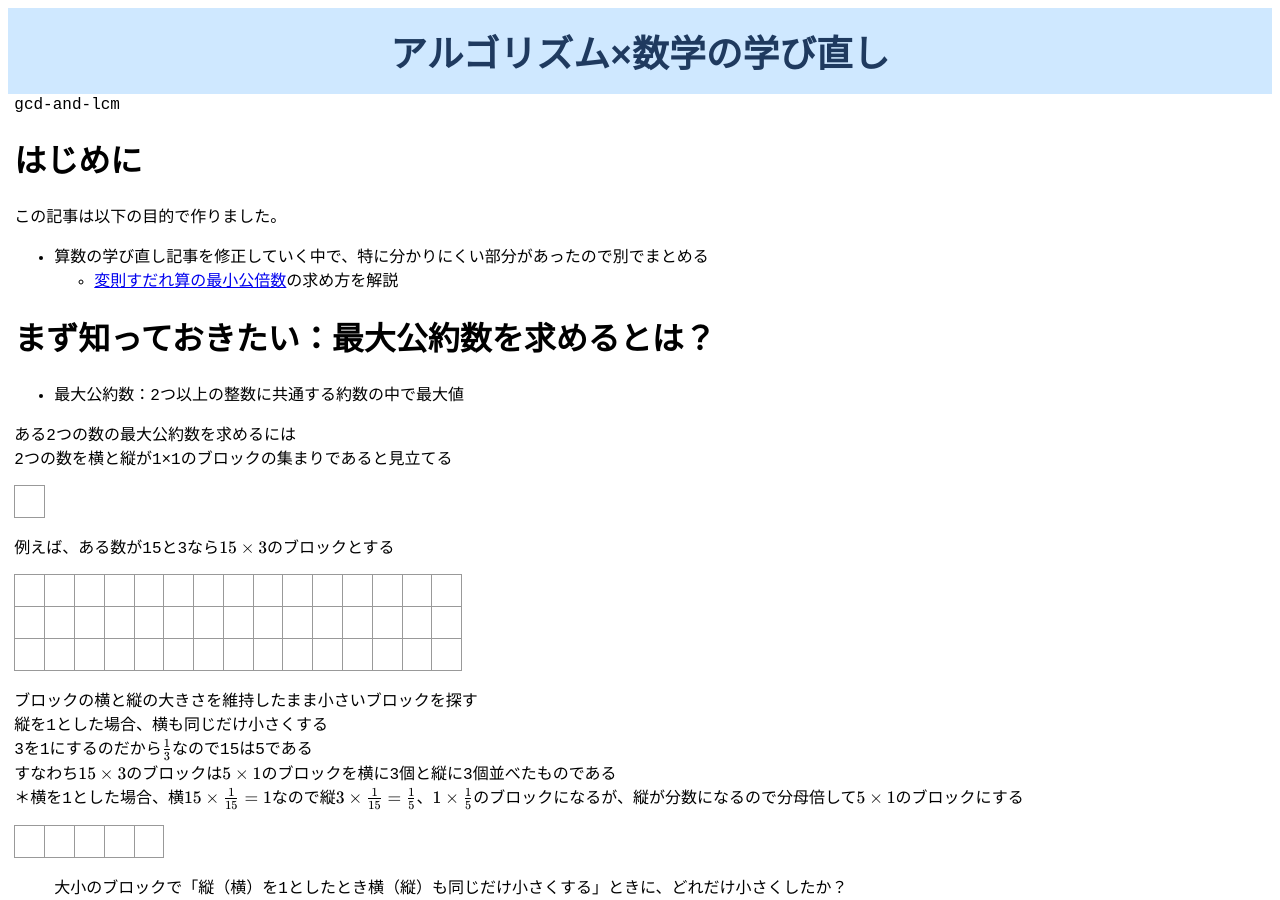
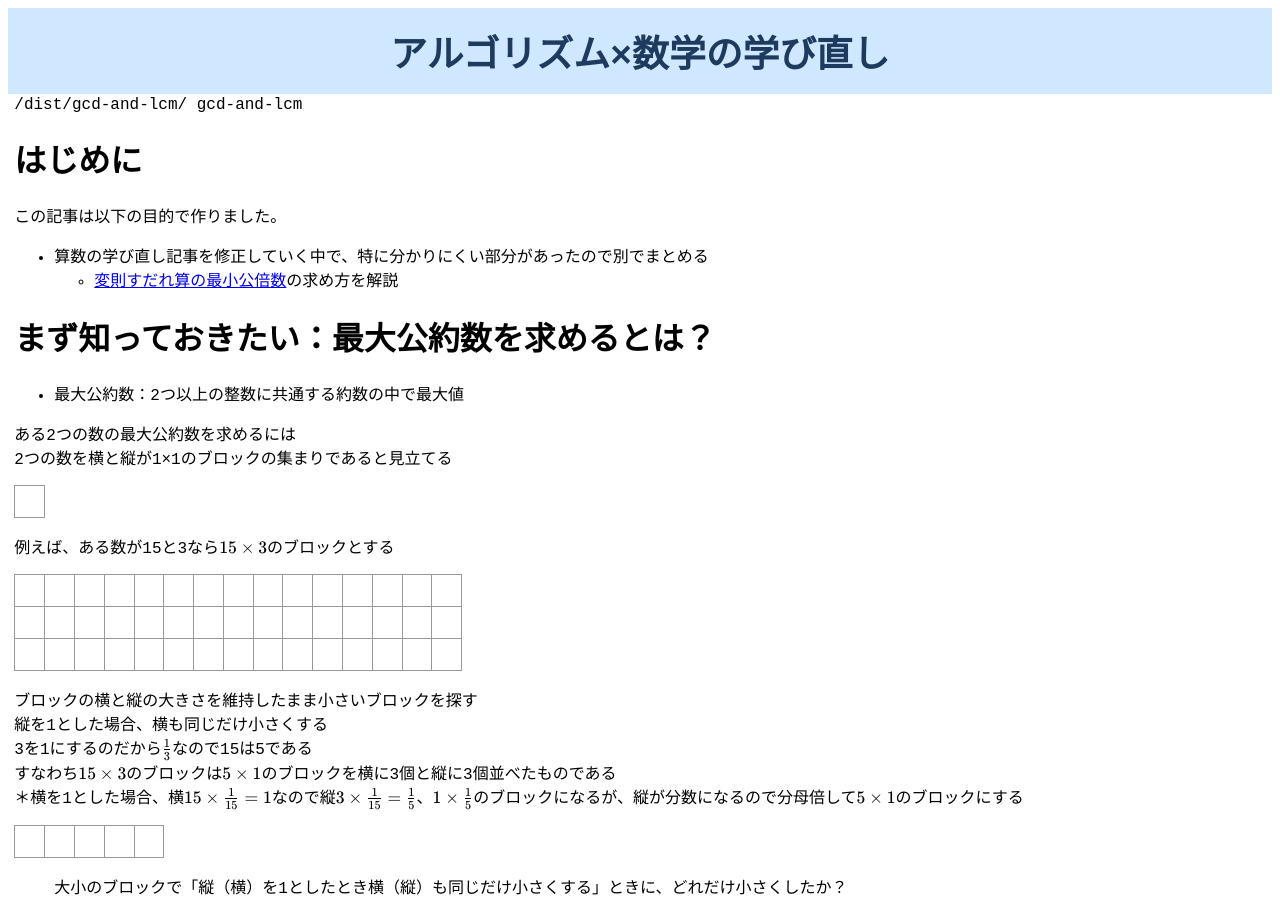
Before and after one commit to zoldof/algo-notes-ci, a Jekyll site: the page built from docs/dist/gcd-and-lcm/index.md, in a window 1280 px wide and 900 px high. Built offline with Jekyll 4.4.1, drawn with Linux system fonts in a browser that asks for light colours.

Commit message:
Update default.html

```diff
--- a/docs/_layouts/default.html
+++ b/docs/_layouts/default.html
@@ -26,6 +26,7 @@
 <body class="page-{{ slug }}">
   <div id="content">
     <!-- Liquid -->
+    {{ page.url }}
     {{ slug }}
     {{ content }}
   </div>
```
